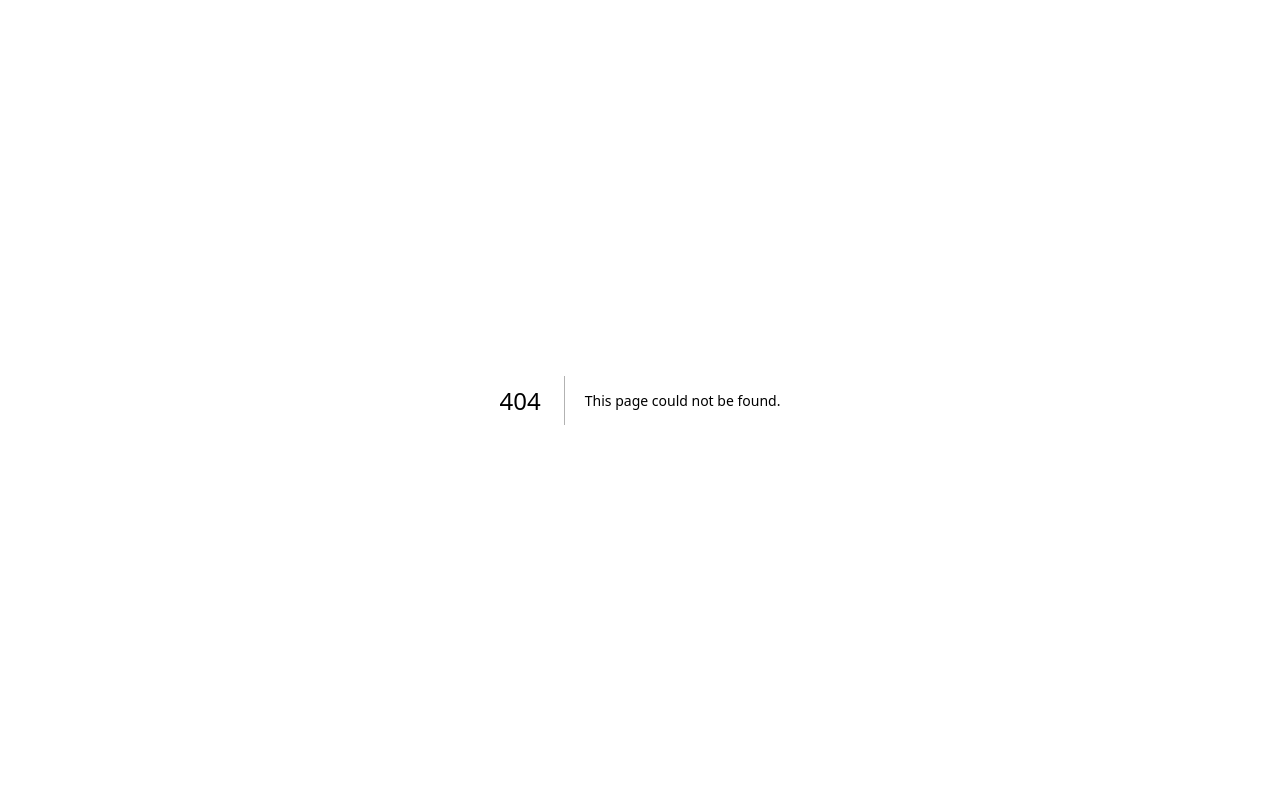
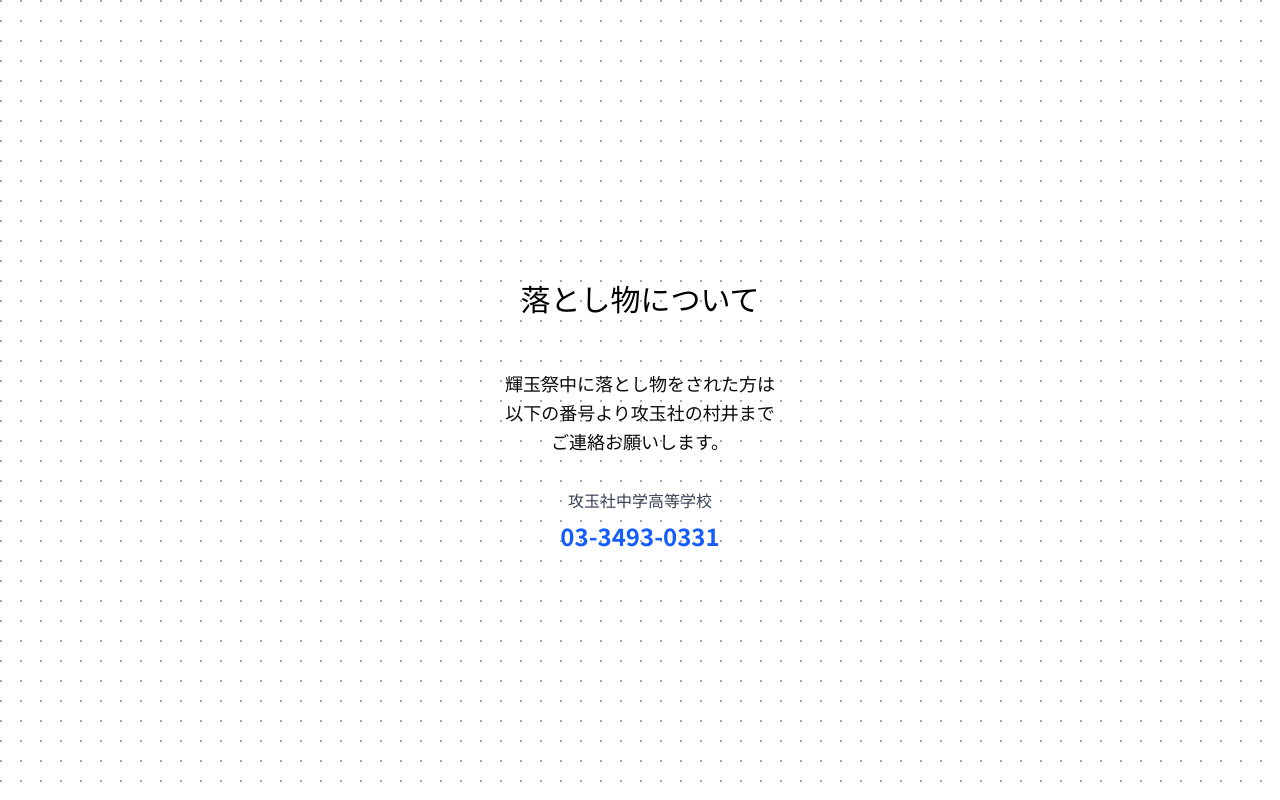
Before and after one commit to kisia0916/hp-2025-ver5, a Next.js app: page /drop in a window 1280 px wide. Before the commit this address had no page. Built offline with nearby package versions, Linux system fonts and the light colour scheme; a web font is replaced by a local one.

Commit message:
add drop

```diff
--- /dev/null
+++ b/app/drop/page.tsx
@@ -0,0 +1,42 @@
+import Link from 'next/link'
+import React from 'react'
+
+function page() {
+  return (
+    <div className="relative w-full min-h-screen flex">
+
+            <div
+        className="absolute inset-0 z-0"
+        style={{
+          background: "#ffffff",
+          backgroundImage: "radial-gradient(circle at 1px 1px, rgba(0, 0, 0, 0.35) 1px, transparent 0)",
+          backgroundSize: "20px 20px",
+        }}
+        />
+        <div className="w-full max-w-[700px] m-auto relative main-font-thin px-6">
+            <div className="w-full flex mt-8 mb-12">
+                <Link href="/" className="m-auto style-font-1 text-4xl">
+                    <span className='main-font-thin text-black text-3xl'>落とし物について</span>
+                </Link>
+            </div>
+
+            <div className='w-full space-y-6'>
+                <div className='text-center'>
+                    <p className='text-lg leading-relaxed'>
+                        輝玉祭中に落とし物をされた方は<br />
+                        以下の番号より攻玉社の村井まで<br />
+                        ご連絡お願いします。
+                    </p>
+                </div>
+
+                <div className='text-center mt-8'>
+                    <p className='text-gray-700 mb-2 font-medium'>攻玉社中学高等学校</p>
+                    <p className='text-2xl font-bold text-blue-600'>03-3493-0331</p>
+                </div>
+            </div>
+        </div>
+    </div>
+  )
+}
+
+export default page
--- a/components/News/News.tsx
+++ b/components/News/News.tsx
@@ -57,10 +57,9 @@
                 <div className='h-6'>
 
                 </div>
+                <NewsContent date='2025.09.22' link='https://kigyokusai.com/drop' is_bottom={false} title='落とし物について'/>
                 <NewsContent date='2025.09.17' link='https://kurumi.kigyokusai.com' is_bottom={false} title='デジタルパンフレットを公開しました！'/>
-                <NewsContent date='2025.08.22' link='https://kigyokusai.com' is_bottom={false} title='ホームページを公開しました！'/>
-                <NewsContent date='2025.08.19' link='https://www.instagram.com/p/DNfQWJpTfY0/?hl=ja' is_bottom={true} title='カウントダウンを開始しました！'/>
-                {/* <NewsContent date='2025.06.12' link='https://x.com/kigyokusai' is_bottom={true} title='SNS投稿が始まりました！'/> */}
+                <NewsContent date='2025.08.22' link='https://kigyokusai.com' is_bottom={true} title='ホームページを公開しました！'/>
                 <div className='h-7'>
 
                 </div>
```
